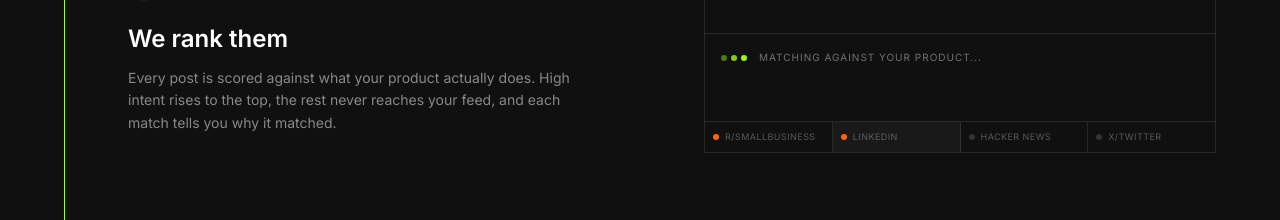
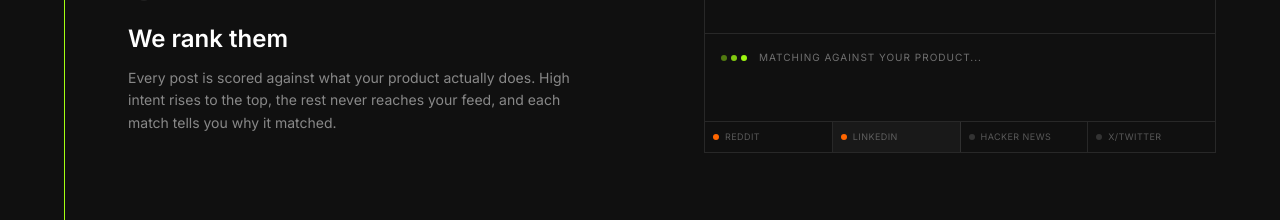
Before and after one commit to zuraHQ/comment-saas, a Next.js app: page / in a window 1280 px wide. Shown: the part 2020-2240 px from the top of the page. Built offline with nearby package versions, Linux system fonts and the light colour scheme; no server answers.

Commit message:
Label the source Reddit rather than the subreddit
Co-Authored-By: Claude Opus 5 (1M context) <noreply@anthropic.com>

```diff
--- a/components/watermelon/templates/landing-01/landing/rank-versions.tsx
+++ b/components/watermelon/templates/landing-01/landing/rank-versions.tsx
@@ -13,7 +13,7 @@ import { cn } from "@/lib/utils";
 const POSTS = [
   {
     author: "u/marta_builds",
-    where: "r/smallbusiness",
+    where: "Reddit",
     time: "4m",
     text: "Looking for a simple invoicing tool for freelancers. Everything I try wants an enterprise plan.",
     Icon: FaRedditAlien,
--- a/components/watermelon/templates/landing-01/landing/stats.tsx
+++ b/components/watermelon/templates/landing-01/landing/stats.tsx
@@ -85,7 +85,7 @@ const JUDGED = [
   {
     author: 'u/marta_builds',
     score: 94,
-    where: 'r/smallbusiness',
+    where: 'Reddit',
     time: '4m',
     text: 'Looking for a simple invoicing tool for freelancers. Everything I try wants an enterprise plan.',
     Icon: FaRedditAlien,
```
